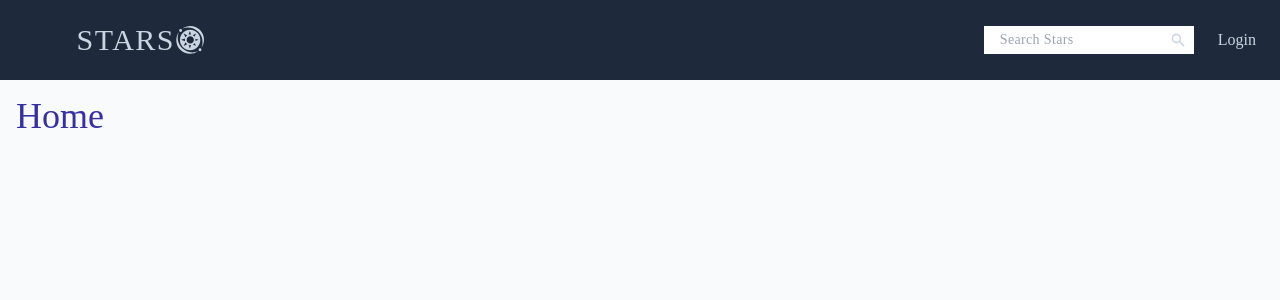
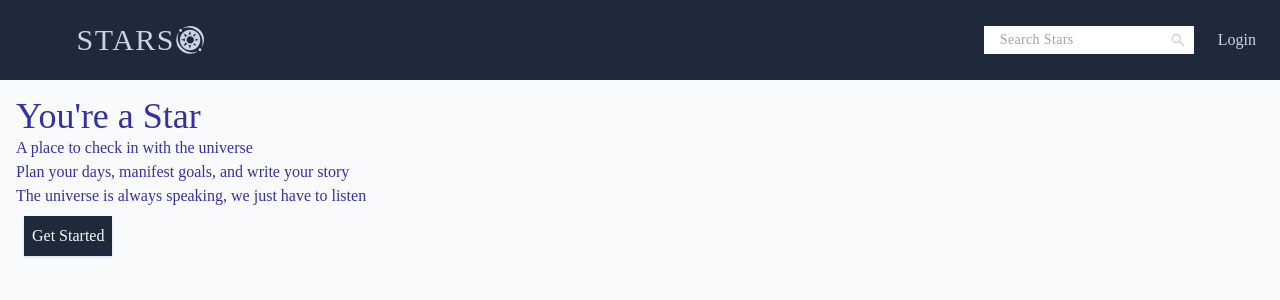
Before and after one commit to allanlalangan/stars, a React (Create React App) app in the folder client/: page / in a window 1280 px wide. Shown: the top 300 px of the page. Built offline with nearby package versions, Linux system fonts and the light colour scheme; no server answers.

Commit message:
create Hero component, update Sidebar styles

```diff
--- /dev/null
+++ b/client/src/components/Hero.jsx
@@ -0,0 +1,18 @@
+const Hero = () => {
+  return (
+    <section>
+      <h2 className='font-display'>You're a Star</h2>
+      <article>
+        <p>A place to check in with the universe</p>
+        <p>Plan your days, manifest goals, and write your story</p>
+      </article>
+      <aside>
+        <p>The universe is always speaking, we just have to listen</p>
+      </aside>
+      <button className='m-2 bg-slate-800 p-2 font-display text-slate-50 shadow transition hover:text-secondary-100'>
+        Get Started
+      </button>
+    </section>
+  );
+};
+export default Hero;
--- a/client/src/components/Sidebar.jsx
+++ b/client/src/components/Sidebar.jsx
@@ -11,8 +11,8 @@ const Sidebar = () => {
       <ul className='flex w-full justify-evenly p-4 md:flex-col md:justify-start'>
         <Link to='/feed'>
           <li className='mt-1 flex w-full cursor-pointer content-between items-center p-2 font-heading text-sm font-semibold'>
-            <span className='flex w-full items-center'>
-              <BsStars className='mx-2' size='1.25rem' />
+            <span className='flex w-full items-center transition'>
+              <BsStars className='mx-2 text-secondary-100' size='1.25rem' />
               Feed
             </span>
             <span className='flex h-6 w-6 items-center justify-center rounded-[50%] bg-rose-300 font-body text-sm font-bold text-slate-900 shadow-sm'>
@@ -22,8 +22,11 @@ const Sidebar = () => {
         </Link>
         <Link to='/dashboard'>
           <li className='mt-1 flex w-full cursor-pointer content-between items-center p-2 font-heading text-sm font-semibold'>
-            <span className='flex w-full items-center'>
-              <MdSpaceDashboard className='mx-2' size='1.25rem' />
+            <span className='flex w-full items-center transition'>
+              <MdSpaceDashboard
+                className='mx-2 text-secondary-100'
+                size='1.25rem'
+              />
               Dashboard
             </span>
             <span className='flex h-6 w-6 items-center justify-center rounded-[50%] bg-rose-300 font-body text-sm font-bold text-slate-900 shadow-sm'>
@@ -33,8 +36,11 @@ const Sidebar = () => {
         </Link>
         <Link to='/altar'>
           <li className='mt-1 flex w-full cursor-pointer content-between items-center p-2 font-heading text-sm font-semibold'>
-            <span className='flex w-full items-center'>
-              <GiCandleLight className='mx-2' size='1.25rem' />
+            <span className='flex w-full items-center transition'>
+              <GiCandleLight
+                className='mx-2 text-secondary-100'
+                size='1.25rem'
+              />
               Altar
             </span>
             <span className='flex h-6 w-6 items-center justify-center rounded-[50%] bg-rose-300 font-body text-sm font-bold text-slate-900 shadow-sm'>
@@ -44,25 +50,25 @@ const Sidebar = () => {
         </Link>
         <Link to='/reference'>
           <li className='mt-1 flex w-full cursor-pointer content-between items-center p-2 font-heading text-sm font-semibold'>
-            <span className='flex w-full items-center'>
-              <GiOpenBook className='mx-2' size='1.25rem' />
+            <span className='flex w-full items-center transition'>
+              <GiOpenBook className='mx-2 text-secondary-100' size='1.25rem' />
               Reference
             </span>
           </li>
         </Link>
         <Link to='/'>
           <li className='mt-1 flex w-full cursor-pointer content-between items-center p-2 font-heading text-sm font-semibold'>
-            <span className='flex w-full items-center'>
-              <FaBookmark className='mx-2' size='1.25rem' />
+            <span className='flex w-full items-center transition'>
+              <FaBookmark className='mx-2 text-secondary-100' size='1.25rem' />
               Archive
             </span>
           </li>
         </Link>
       </ul>
-      {/* <ul className='flex w-full items-center justify-center bg-slate-300'>
+      {/* <ul className='flex w-full items-center justify-center bg-slate-300 hover'>
         <li className='flex cursor-pointer items-center text-lg'>
           Friends
-          <HiUsers className='mx-2' size='1.25rem' />
+          <HiUsers className='secondary-100 transition mx-2' size='1.25rem' />
         </li>
         <li className='flex cursor-pointer items-center text-lg'>
           <span>5</span>
--- a/client/src/pages/home.js
+++ b/client/src/pages/home.js
@@ -1,7 +1,9 @@
+import Hero from '../components/Hero';
+
 const HomePage = () => {
   return (
     <section className='p-4 md:w-3/4'>
-      <h2>Home</h2>
+      <Hero />
     </section>
   );
 };
```
